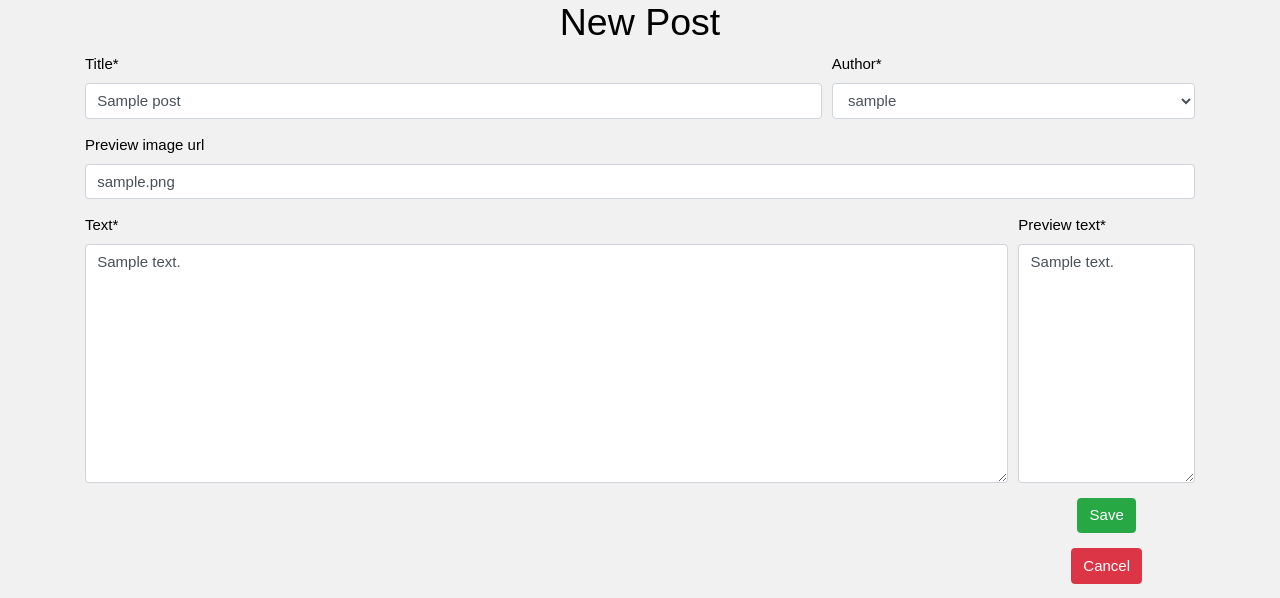
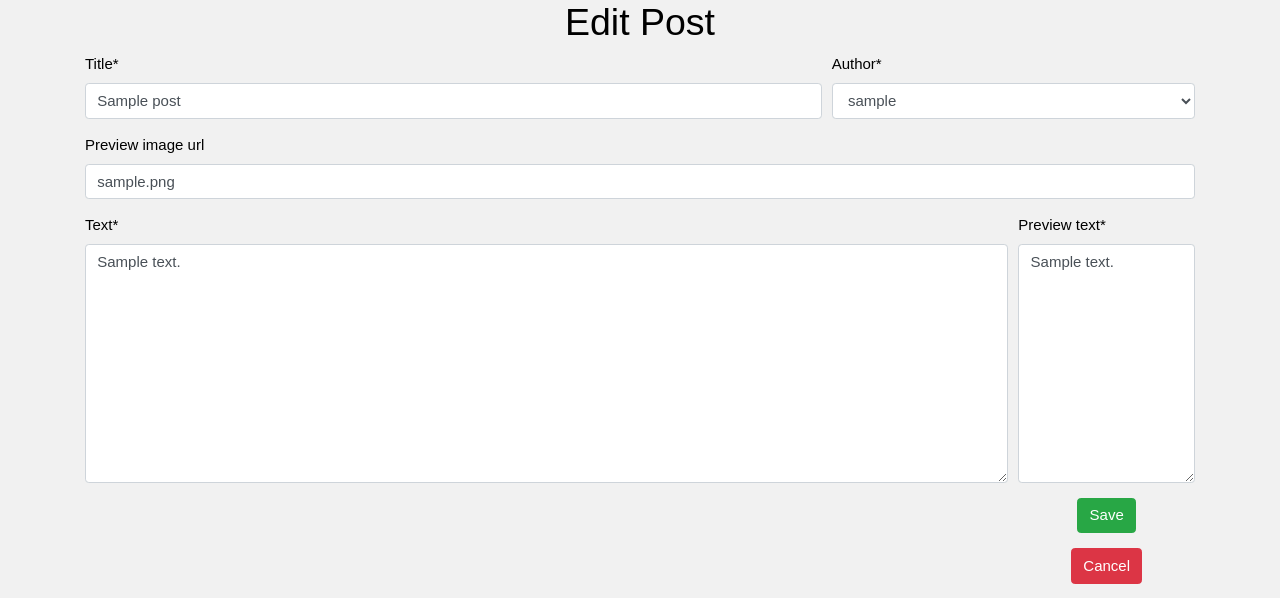
Before and after one commit to Debanjan2001/MyBlog-WebApp, a Django app: page /post/update/1 in a window 1280 px wide. Shown: the part 206-804 px from the top of the page. Run offline with Django 3.2, Linux system fonts and the light colour scheme; tables that the repository leaves empty hold one stand-in row (values such as "Sample post"); some libraries are stand-ins or nearby versions; some web fonts are replaced.

Commit message:
Added Final Version

```diff
--- a/templates/blog/post_edit.html
+++ b/templates/blog/post_edit.html
@@ -9,7 +9,7 @@
   <div class="container">
 
 
-    <center><h1>New Post</h1></center>
+    <center><h1>Edit Post</h1></center>
     <form method="POST">
     {% csrf_token %}
     {{ form.media }}
```
